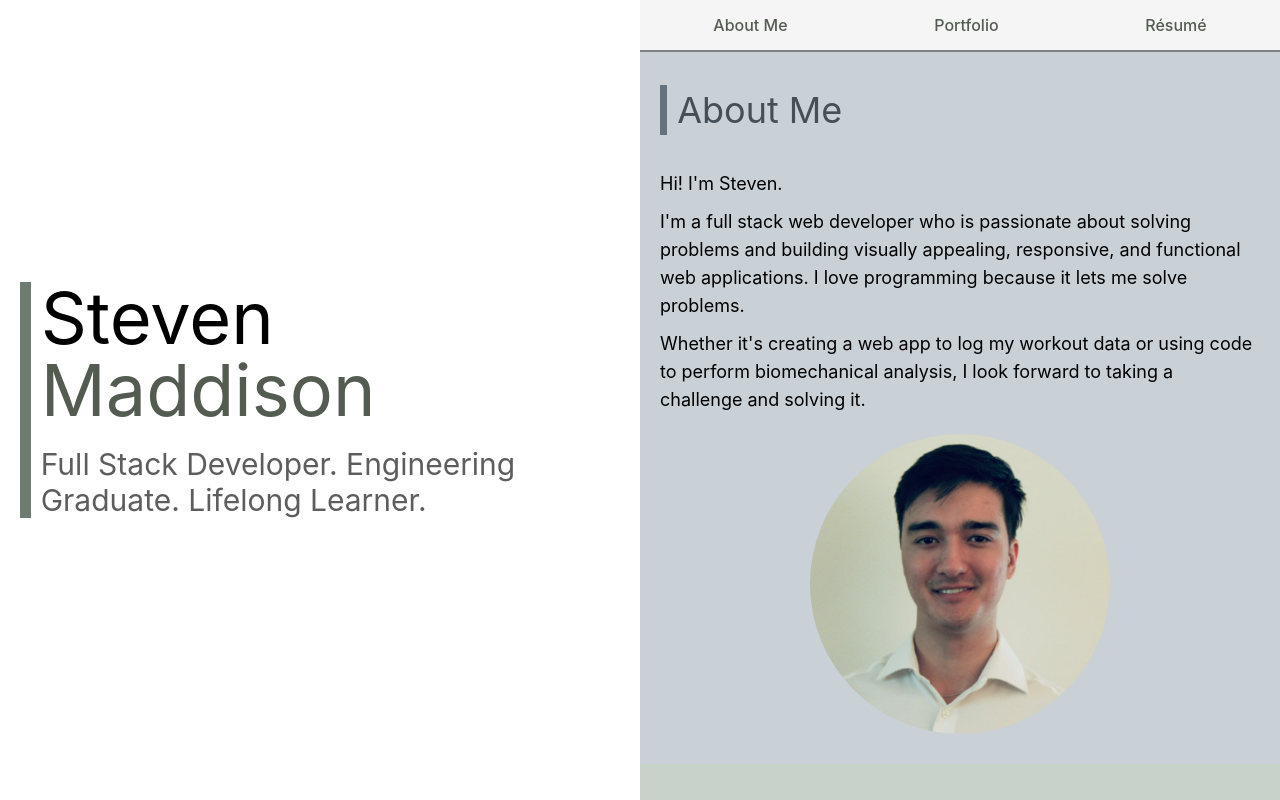
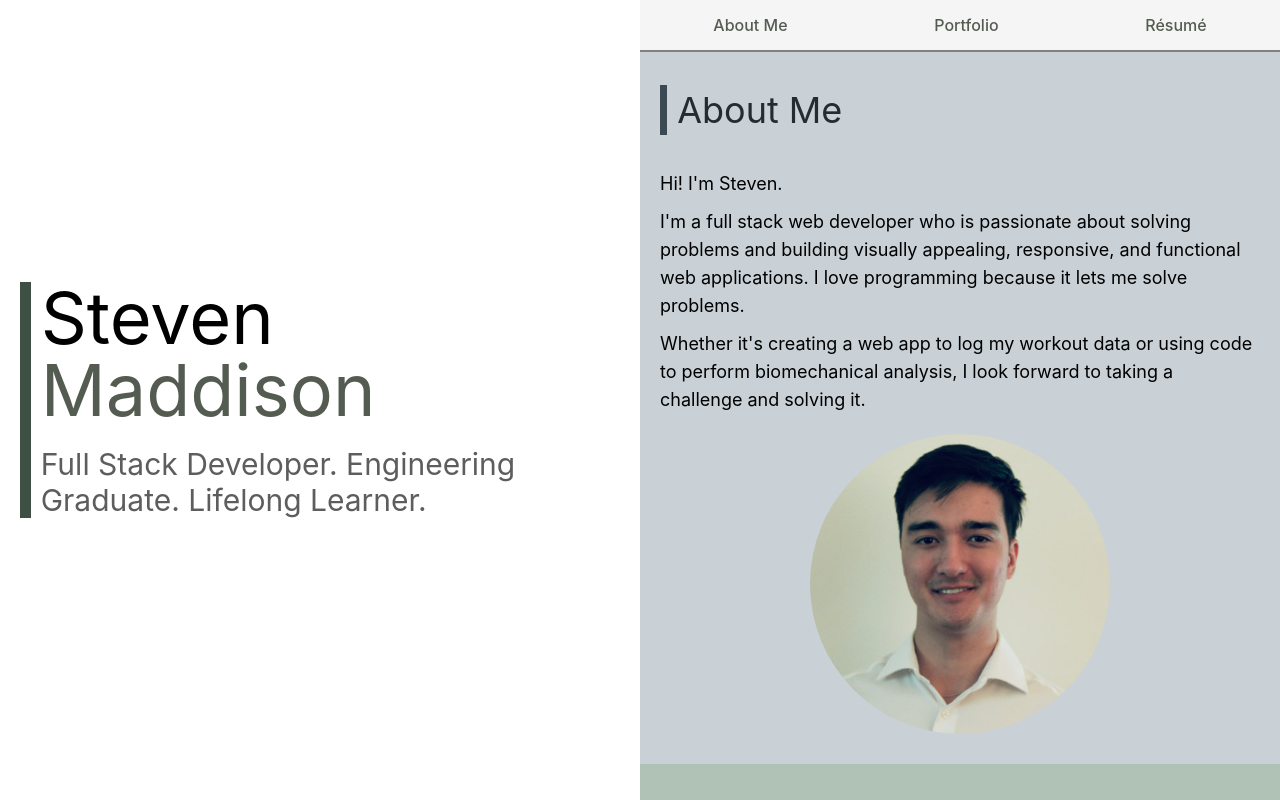
Before and after one commit to Stevtm/portfolio-v3, a React (Create React App) app: page / in a window 1280 px wide. Built offline with nearby package versions, Linux system fonts and the light colour scheme.

Commit message:
redefine style colours for consistent shade

```diff
--- a/src/global.js
+++ b/src/global.js
@@ -14,7 +14,6 @@ export const GlobalStyles = createGlobalStyle`
     }
 
     body {
-        /* background-color: ${({ theme }) => theme.primary}; */
         font-family: -apple-system, BlinkMacSystemFont, "Segoe UI", Roboto, Helvetica, Arial, sans-serif, "Apple Color Emoji", "Segoe UI Emoji", "Segoe UI Symbol";
         height: 100vh;
         text-rendering: optimizeLegibility;
--- a/src/theme.js
+++ b/src/theme.js
@@ -5,28 +5,31 @@ export const theme = {
 	quaternary: "#dedbd2",
 	darkGray: "#5d5d5d",
 	pastelBlue: {
+		lighter: "#ced6db",
 		light: "#c9d1d7",
-		DEFAULT: "#91a3b0",
-		dark: "#65727B",
-		darker: "#464F56",
+		DEFAULT: "#6b8394",
+		dark: "#3b4952",
+		darker: "#242c31",
 	},
 	pastelGreen: {
-		light: "#c7d3ca",
-		DEFAULT: "#9cb1a2",
-		dark: "#6d7b71",
+		lighter: "#cfdad2",
+		light: "#b0c1b5",
+		DEFAULT: "#708f79",
+		dark: "#3e4f43",
+		darker: "#253028",
 	},
 	pastelPurple: {
-		light: "#d0c8d2",
-		DEFAULT: "#A090A5",
-		dark: "#706473",
-		darker: "#59505c",
-	},
-	richBlack: {
-		DEFAULT: "#0D1321",
+		lighter: "#d7d0d9",
+		light: "#bcb1c0",
+		DEFAULT: "#86728d",
+		dark: "#4b3f4e",
+		darker: "#2d262f",
 	},
 	prussianBlue: {
-		light: "#B4B5BE",
-		DEFAULT: "#606C7C",
-		dark: "#1D2D44",
+		lighter: "#cfd4da",
+		light: "#afb7c1",
+		DEFAULT: "#6f7d90",
+		dark: "#3e4650",
+		darker: "#252a30",
 	},
 };
```
Also changed, not shown: src/components/Menu/styles.js (+0 -13 lines).
